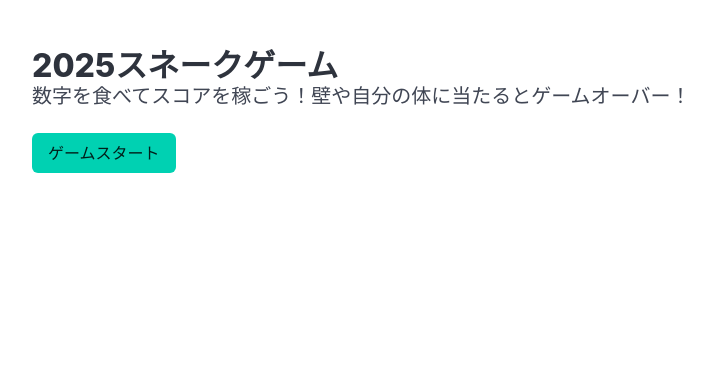
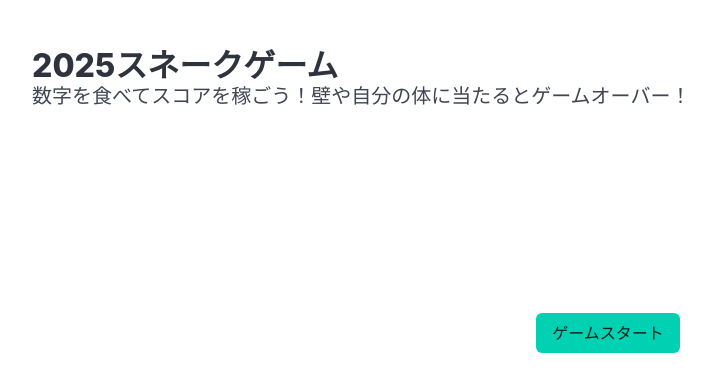
Before and after one commit to autotaker/new-year-snake-game, a Vue app: page / in a window 1280 px wide. Shown: the top 392 px of the page, without its empty margins (32-745 px from the left). Built offline with nearby package versions, Linux system fonts and the light colour scheme.

Commit message:
refactor game layout and improve game over message formatting

```diff
--- a/src/App.vue
+++ b/src/App.vue
@@ -4,6 +4,7 @@
       <h1 class="title is-3">2025スネークゲーム</h1>
       <p class="subtitle is-5">数字を食べてスコアを稼ごう！壁や自分の体に当たるとゲームオーバー！</p>
       <!-- ゲームコンポーネントを呼び出し -->
+      <div class="game-panel">
         <div v-if="gameState === 'init'">
           <button class="button is-primary" @click="gameState = 'playing'">ゲームスタート</button>
         </div>
@@ -12,6 +13,7 @@
           <p class="has-text-danger">ゲームオーバー</p>
           <p>{{ gameOverMessage }}</p>
           <button class="button is-primary" @click="gameState = 'playing'">もう一度プレイ</button>
+        </div>
       </div>
     </div>
   </section>
@@ -26,6 +28,17 @@ const gameOverMessage = ref<string>('')
 
 const handleGameOver = (reason: string, score: number) => {
   gameState.value = 'gameover'
-  gameOverMessage.value = `ゲームオーバー: ${reason}\nスコア: ${score}`
+  gameOverMessage.value = `${reason} スコア: ${score}`
 }
 </script>
+
+<style scoped>
+.game-panel {
+  text-align: center;
+  margin-top: 20px;
+  min-height: 400px;
+  display: flex;
+  justify-content: center;
+  align-items: center;
+}
+</style>
```
Also changed, not shown: 1 other file (tests, documents, lock files or other folders). Lines whose indentation alone changed are shown as unchanged.
